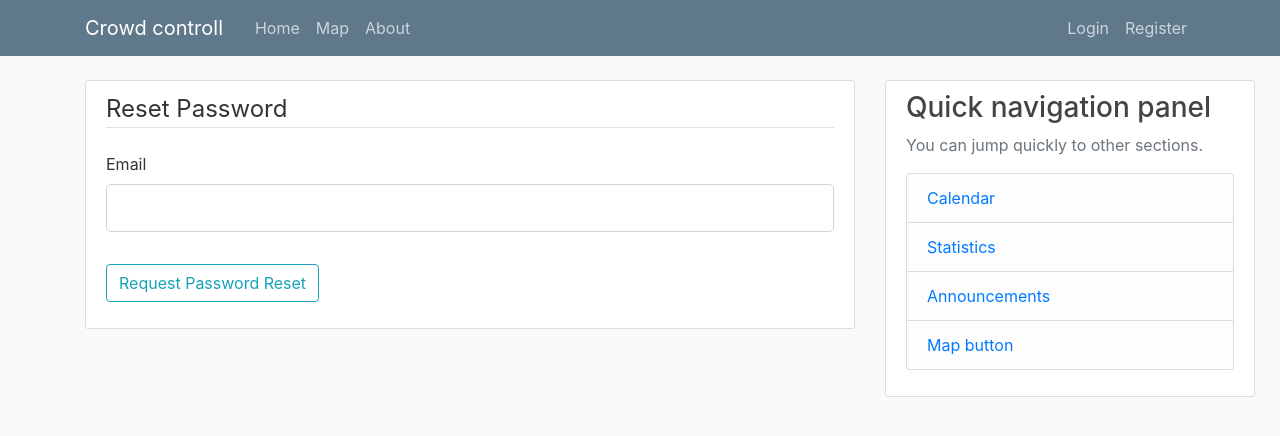
After one commit to Rafalini/crowd-counting-service, a Flask app: page /reset_password in a window 1280 px wide. The commit adds this page. Shown: the top 436 px of the page. Run offline with Flask 2, Linux system fonts and the light colour scheme; parts of the project's set-up code (start-up, migrations or seed data) failed here and were passed over; some libraries are stand-ins or nearby versions.

Commit message:
master - reset password emails

```diff
--- a/crowdControll/forms.py
+++ b/crowdControll/forms.py
@@ -63,3 +63,19 @@ class PostForm(FlaskForm):
     content = TextAreaField('Content', validators=[DataRequired()])
     picture = FileField('Post image', validators=[DataRequired(), FileAllowed(['jpg', 'png'])])
     submit = SubmitField('Post')
+
+class RequestResetForm(FlaskForm):
+    email = StringField('Email',
+                        validators=[DataRequired(), Email()])
+    submit = SubmitField('Request Password Reset')
+
+    def validate_email(self, email):
+        user = User.query.filter_by(email=email.data).first()
+        if user is None:
+            raise ValidationError('There is no account with that email. You must register first.')
+
+class ResetPasswordForm(FlaskForm):
+    password = PasswordField('Password', validators=[DataRequired()])
+    confirm_password = PasswordField('Confirm Password',
+                                     validators=[DataRequired(), EqualTo('password')])
+    submit = SubmitField('Reset Password')
--- a/crowdControll/routes.py
+++ b/crowdControll/routes.py
@@ -1,15 +1,19 @@
 import os
+from smtplib import SMTPAuthenticationError
+from socket import socket, gethostbyname, gaierror
 
 import flask
+from sqlalchemy import desc
+from flask_mail import Message
 
 from crowdControll.functions import save_profile_picture, save_post_picture, filterPosts, uniquePlaces, getAddress, getAddressPlain
-from crowdControll.displayModels import PlaceGroup
 from flask import render_template, url_for, flash, redirect, request, abort, jsonify
 from werkzeug import exceptions
 from werkzeug.utils import secure_filename
 
-from crowdControll import app, db, bcrypt, queue
-from crowdControll.forms import RegistrationForm, LoginForm, UpdateAccountForm, PostForm
+from crowdControll import app, db, bcrypt, queue, mail
+from crowdControll.forms import RegistrationForm, LoginForm, UpdateAccountForm, PostForm, RequestResetForm, \
+    ResetPasswordForm
 from crowdControll.models import User, Post, Announcement
 from crowdControll.predictor import Predictor
 from flask_login import login_user, current_user, logout_user, login_required
@@ -22,7 +26,7 @@ db.create_all()
 @app.route("/home")
 def home():
     page = request.args.get('page', 1, type=int)
-    paginate = Post.query.paginate(page=page, per_page=5)
+    paginate = Post.query.order_by(desc('date_posted')).paginate(page=page, per_page=5)
     paginate.items.sort(key=lambda x: x.date_posted, reverse=True)
     for post in paginate.items:
         picture_path = os.path.join(app.root_path, 'static/post_imgs', post.image_file)
@@ -220,3 +224,53 @@ def statistics():
 @app.route("/announcements")
 def announcements():
     return render_template('announcements.html', announcements=Announcement.query.all())
+
+
+def send_reset_email(user):
+    token = user.get_reset_token()
+    msg = Message('Password Reset Request',
+                  sender='noreply@demo.com',
+                  recipients=[user.email])
+    msg.body = f'''To reset your password, visit the following link:
+    {url_for('reset_token', token=token, _external=True)}
+    If you did not make this request then simply ignore this email and no changes will be made.
+    '''
+    mail.send(msg)
+    try:
+        mail.send(msg)
+        return 'An email has been sent with instructions to reset your password.'
+    except gaierror:
+        return 'There was error on sending email. App email server address is INVALID!'
+    except SMTPAuthenticationError:
+        return 'There was error on sending email. App email server credentials are INVALID!'
+    except Exception:
+        return 'There was error on sending email.'
+
+@app.route("/reset_password", methods=['GET', 'POST'])
+def reset_request():
+    if current_user.is_authenticated:
+        return redirect(url_for('home'))
+    form = RequestResetForm()
+    if form.validate_on_submit():
+        user = User.query.filter_by(email=form.email.data).first()
+        flash(send_reset_email(user), 'info')
+        return redirect(url_for('login'))
+    return render_template('reset_request.html', title='Reset Password', form=form)
+
+
+@app.route("/reset_password/<token>", methods=['GET', 'POST'])
+def reset_token(token):
+    if current_user.is_authenticated:
+        return redirect(url_for('home'))
+    user = User.verify_reset_token(token)
+    if user is None:
+        flash('That is an invalid or expired token', 'warning')
+        return redirect(url_for('reset_request'))
+    form = ResetPasswordForm()
+    if form.validate_on_submit():
+        hashed_password = bcrypt.generate_password_hash(form.password.data).decode('utf-8')
+        user.password = hashed_password
+        db.session.commit()
+        flash('Your password has been updated! You are now able to log in', 'success')
+        return redirect(url_for('login'))
+    return render_template('reset_token.html', title='Reset Password', form=form)
--- a/crowdControll/templates/calendar.html
+++ b/crowdControll/templates/calendar.html
@@ -36,7 +36,7 @@ select {
                             {% endif %}
                         {% endfor %}
                     </select>
-                    <button class="btn btn-primary" name="submit" value="place">Go Go Go!</button>
+                    <button class="btn btn-primary" name="submit" value="place">Display</button>
                 </form>
           </div>
         </div>
@@ -65,7 +65,7 @@ select {
 
        var options = {
          title: "Crowds in {{selectedPlace}} over time",
-         height: 500,
+         height: 800,
        };
 
        chart.draw(dataTable, options);
--- /dev/null
+++ b/crowdControll/templates/reset_request.html
@@ -0,0 +1,27 @@
+{% extends "layout.html" %}
+{% block content %}
+    <div class="content-section">
+        <form method="POST" action="">
+            {{ form.hidden_tag() }}
+            <fieldset class="form-group">
+                <legend class="border-bottom mb-4">Reset Password</legend>
+                <div class="form-group">
+                    {{ form.email.label(class="form-control-label") }}
+                    {% if form.email.errors %}
+                        {{ form.email(class="form-control form-control-lg is-invalid") }}
+                        <div class="invalid-feedback">
+                            {% for error in form.email.errors %}
+                                <span>{{ error }}</span>
+                            {% endfor %}
+                        </div>
+                    {% else %}
+                        {{ form.email(class="form-control form-control-lg") }}
+                    {% endif %}
+                </div>
+            </fieldset>
+            <div class="form-group">
+                {{ form.submit(class="btn btn-outline-info") }}
+            </div>
+        </form>
+    </div>
+{% endblock content %}
--- a/crowdControll/templates/statistics.html
+++ b/crowdControll/templates/statistics.html
@@ -36,7 +36,7 @@ select {
                             {% endif %}
                         {% endfor %}
                     </select>
-                    <button class="btn btn-primary" name="submit" value="place">Go Go Go!</button>
+                    <button class="btn btn-primary" name="submit" value="place">Display</button>
                 </form>
           </div>
         </div>
--- a/fillDataBaseWithSamples.py
+++ b/fillDataBaseWithSamples.py
@@ -70,8 +70,10 @@ for i in range(1, n):
     content = getSentence()+getSentence()+getSentence()
     long = random.uniform(20, 22)
     lati = random.uniform(51.7, 52.6)
+    long = random.uniform(17, 24)
+    lati = random.uniform(47, 53)
 
-    date = str_time_prop('2019-01-01', currentDate, '%Y-%m-%d', random.uniform(0, 1))
+    date = str_time_prop('2020-01-01', currentDate, '%Y-%m-%d', random.uniform(0, 1))
     date = datetime.datetime.strptime(date, '%Y-%m-%d')
     picNum = i % 25 + 1
     if picNum < 10:
--- a/requirements.txt
+++ b/requirements.txt
@@ -7,8 +7,8 @@ Flask-WTF
 Pillow~=8.3.1
 Werkzeug~=2.0.2
 WTForms~=2.3.3
-torch~=1.9.0
-torchvision~=0.10.0
+torch==1.10.1+cpu
+torchvision==0.11.2+cpu
 gdown~=4.2.0
 requests~=2.27.1
 essential_generators
```
Also changed, not shown: crowdControll/__init__.py (+8 -0 lines), crowdControll/functions.py (+12 -8 lines), crowdControll/models.py (+15 -1 lines), crowdControll/templates/login.html (+4 -3 lines), crowdControll/templates/reset_token.html (added, +40 -0 lines).
